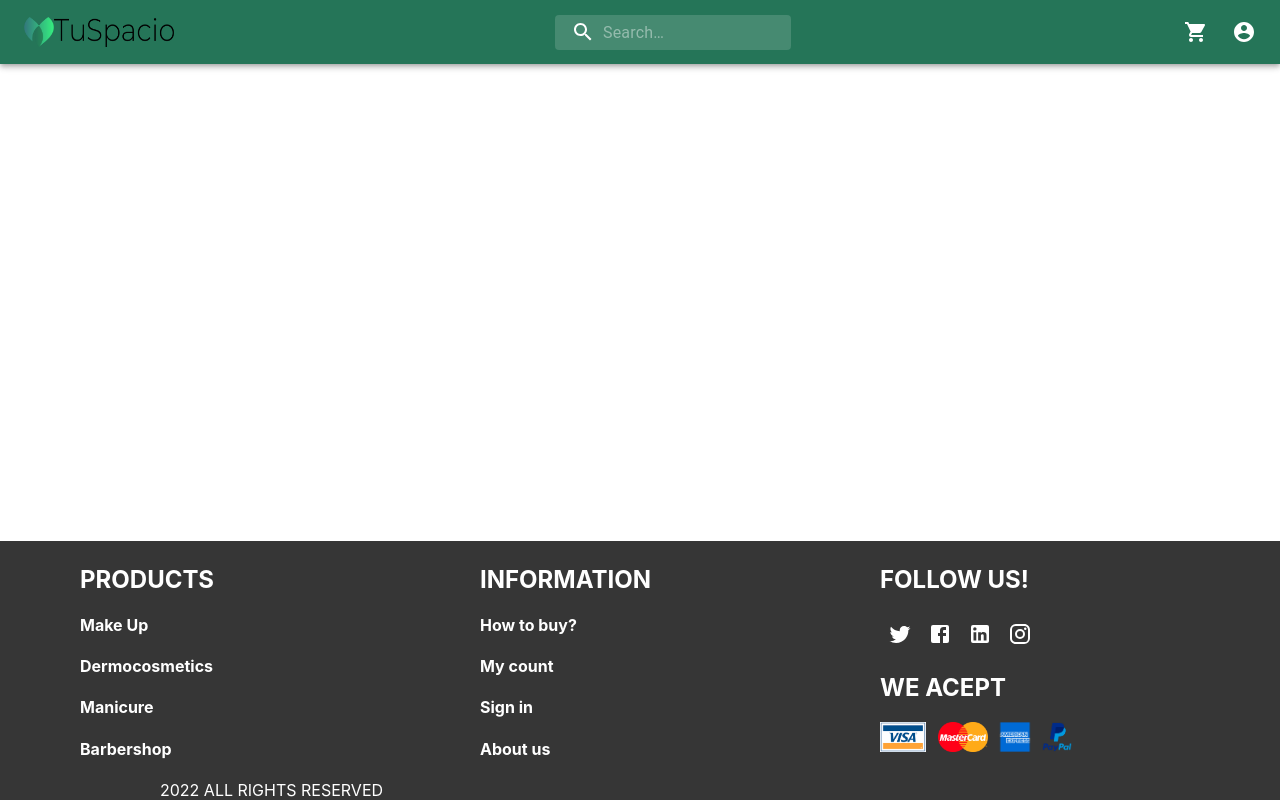
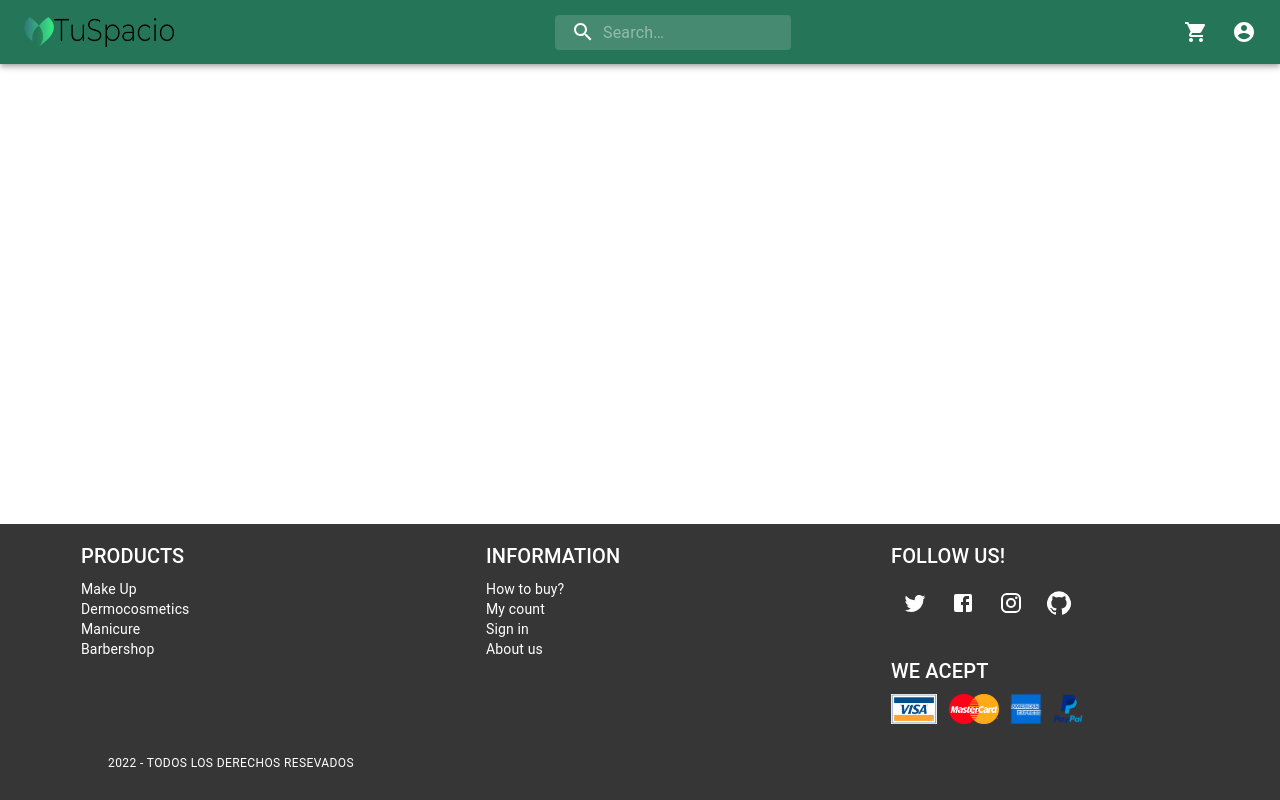
Before and after one commit to thegera4/PG-tuSpacio-FrontEnd, a React (Create React App) app: page / in a window 1280 px wide. Built offline with nearby package versions, Linux system fonts and the light colour scheme.

Commit message:
Footer terminado

```diff
--- a/src/Components/Footer/useStyles.js
+++ b/src/Components/Footer/useStyles.js
@@ -3,11 +3,9 @@ import { makeStyles } from '@material-ui/core/styles';
 
 const useStyles = makeStyles((theme) => ({
   boxContainer : {
-    paddingBotton: 40,
-    paddingTop: 4,
+    // paddingTop: 4,
     display: 'flex',
     flexWrap: 'wrap',
-    justifyContent: 'space-evenly',
     position: 'absolute',
     width: '100%',
     bottom: 0,
@@ -32,6 +30,9 @@ const useStyles = makeStyles((theme) => ({
     height: '30px',
     paddingLeft: 12
   },
+  h2Style: {
+    fontWeight: 500
+  }
 
 }));
 
--- a/src/ThemeConfig.js
+++ b/src/ThemeConfig.js
@@ -4,7 +4,7 @@ import { createTheme } from "@material-ui/core";
 const theme = createTheme({
   palette: {
     primary: {
-      main: "#257558",
+      main: "#257558", // #257558
       light: "#57a485",
       dark: "#00492f",
       contrastText: "#ffffff",
@@ -16,6 +16,7 @@ const theme = createTheme({
       contrastText: "#ffffff",
     },
   },
+
 });
 
 export default theme;
--- a/src/components/Footer/Footer.jsx
+++ b/src/components/Footer/Footer.jsx
@@ -1,65 +1,91 @@
 import * as React from 'react';
-import Box from '@mui/material/Box';
-import TwitterIcon from '@mui/icons-material/Twitter';
-import FacebookIcon from '@mui/icons-material/Facebook';
-import LinkedInIcon from '@mui/icons-material/LinkedIn';
-import InstagramIcon from '@mui/icons-material/Instagram';
-import { ThemeProvider } from '@mui/system';
-import theme from '../../ThemeConfig';
-import { Grid, IconButton } from '@mui/material';
+import Box from '@material-ui/core/Box';
+import TwitterIcon from '@material-ui/icons/Twitter';
+import FacebookIcon from '@material-ui/icons/Facebook';
+import InstagramIcon from '@material-ui/icons/Instagram';
+import GitHubIcon from '@material-ui/icons/GitHub';
+import IconButton from '@material-ui/core/IconButton'
+import { ThemeProvider } from '@material-ui/core/styles';
+import {Grid, Typography} from '@material-ui/core'
 import useStyles from './useStyles';
 import visa from '../../assets/images/visa.png';
 import amex from '../../assets/images/amex.png';
 import mastercard from '../../assets/images/mastercard.png';
 import paypal from '../../assets/images/paypal.png';
+import theme from '../../ThemeConfig';
 
 export default function Footer() {
     const classes = useStyles();
-
     return (
         <ThemeProvider theme={theme}>
-            <Grid container>
-                <Box className={classes.boxContainer}
+            <Typography component="div" variant='subtitle1' >
+                <Box
+                    className={classes.boxContainer}
                     bgcolor="secondary.dark"
-                    color="primary.contrastText"
+                    color='secondary.contrastText'
+                    py={2}
                 >
-
-                    <Grid item xs={0} md={3}>
+                    <Grid
+                        container
+                        direction="row"
+                        justifyContent="space-evenly"
+                        alignItems="flex-start"
+                        spacing={2}
+                    >
+                        <Grid item xs={3}>
                             <Box>
-                            <h2 className='h2Style'>PRODUCTS</h2>
-                            <h4 className='h4Style'>Make Up</h4>
-                            <h4 className='h4Style'>Dermocosmetics</h4>
-                            <h4 className='h4Style'>Manicure</h4>
-                            <h4 className='h4Style'>Barbershop</h4>
+                                <Typography variant="h6" gutterBottom>
+                                    PRODUCTS
+                                </Typography>
+                                <Typography variant="body2" gutterBottom>
+                                    <div>Make Up</div>
+                                    <div>Dermocosmetics</div>
+                                    <div>Manicure</div>
+                                    <div>Barbershop</div>
+                                </Typography>
                             </Box>
                         </Grid>
 
-                    <Grid item xs={0} md={3}>
+                        <Grid item xs={3}>
                             <Box>
-                            <h2 className='h2Style'>INFORMATION</h2>
-                            <h4 className='h4Style'>How to buy?</h4>
-                            <h4 className='h4Style'>My count</h4>
-                            <h4 className='h4Style'>Sign in</h4>
-                            <h4 className='h4Style'>About us</h4>
+                                <Typography variant="h6" gutterBottom>
+                                    INFORMATION
+                                </Typography>
+                                <Typography variant="body2" gutterBottom>
+                                    <div>How to buy?</div>
+                                    <div>My count</div>
+                                    <div>Sign in</div>
+                                    <div>About us</div>
+                                </Typography>
                             </Box>
                         </Grid>
 
-                    <Grid item xs={9} md={3}>
+                        <Grid item xs={3}>
                             <Box>
-                            <h2 className='h2Style'>FOLLOW US!</h2>
-                            <IconButton color="inherit" >
+                                <Box>
+                                    <Typography variant="h6" gutterBottom>
+                                        FOLLOW US!
+                                    </Typography>
+                                    <Box>
+                                        <IconButton aria-label="TwitterIcon" color='inherit'>
                                             <TwitterIcon />
                                         </IconButton>
-                            <IconButton color="inherit" >
+                                        <IconButton aria-label="FacebookIcon" color='inherit'>
                                             <FacebookIcon />
                                         </IconButton>
-                            <IconButton color="inherit" >
-                                    <LinkedInIcon />
-                            </IconButton>
-                            <IconButton color="inherit" >
+                                        <IconButton aria-label="InstagramIcon" color='inherit'>
                                             <InstagramIcon />
                                         </IconButton>
-                            <h2 className='h2Style'>WE ACEPT</h2>
+                                        <IconButton aria-label="GitHubIcon" color='inherit'>
+                                            <GitHubIcon />
+                                        </IconButton>
+                                    </Box>
+                                </Box>
+                                <br />
+                                <Box>
+                                    <Typography variant="h6" gutterBottom>
+                                        WE ACEPT
+                                    </Typography>
                                     <Box className={classes.logoCardsBox}>
                                         <img
                                             className={classes.logoCardImg}
@@ -83,16 +109,20 @@ export default function Footer() {
                                             />
                                     </Box>
                                 </Box>
-                    </Grid>
-
-                    <Grid item xs={9}>
-                        <Box>
-                            2022 ALL RIGHTS RESERVED
                             </Box>
                         </Grid>
 
+                        <Grid item xs={10}>
+                            <Box py={1} >
+                                <Typography variant='caption'>
+                                    2022 - TODOS LOS DERECHOS RESEVADOS
+                                </Typography>
                             </Box>
                         </Grid>
+
+                    </Grid>
+                </Box>
+            </Typography>
         </ThemeProvider>
     );
 }
```
Lines whose indentation alone changed are shown as unchanged.
